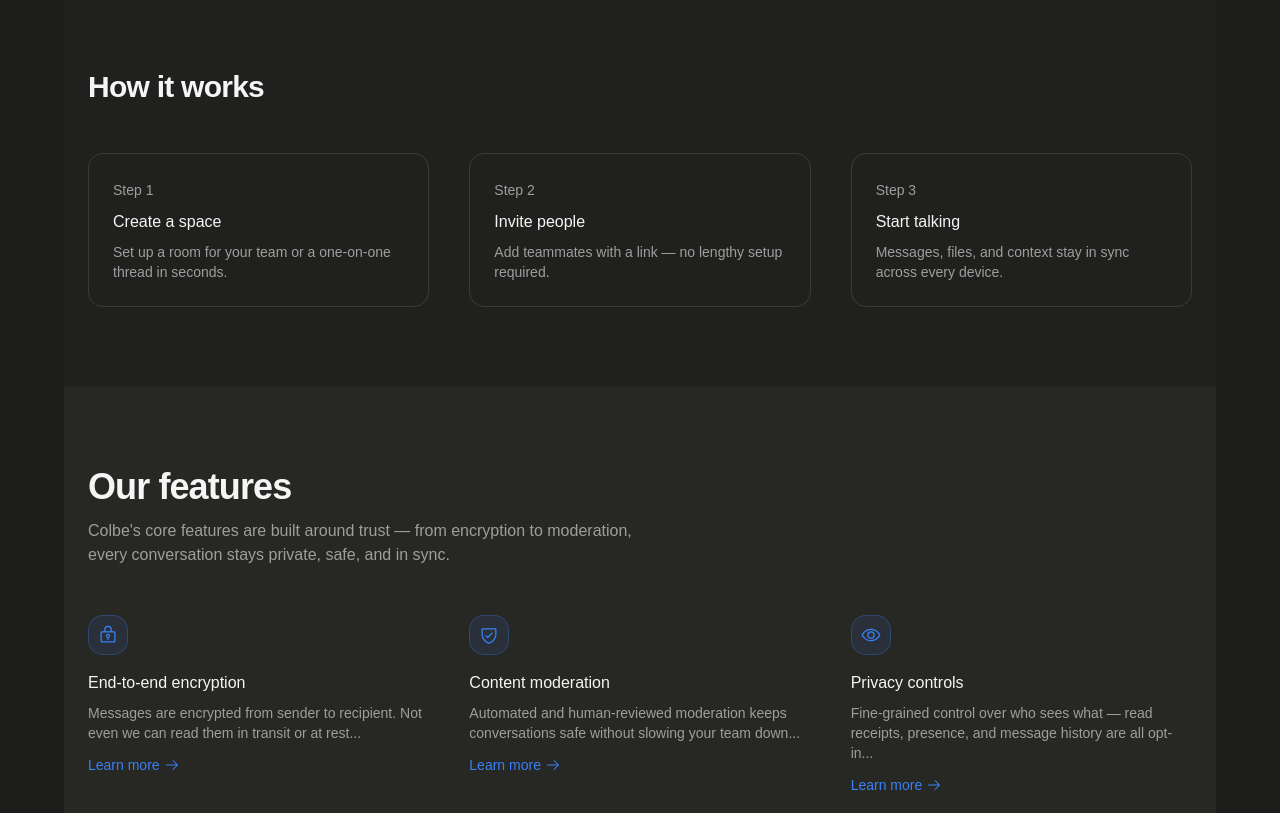
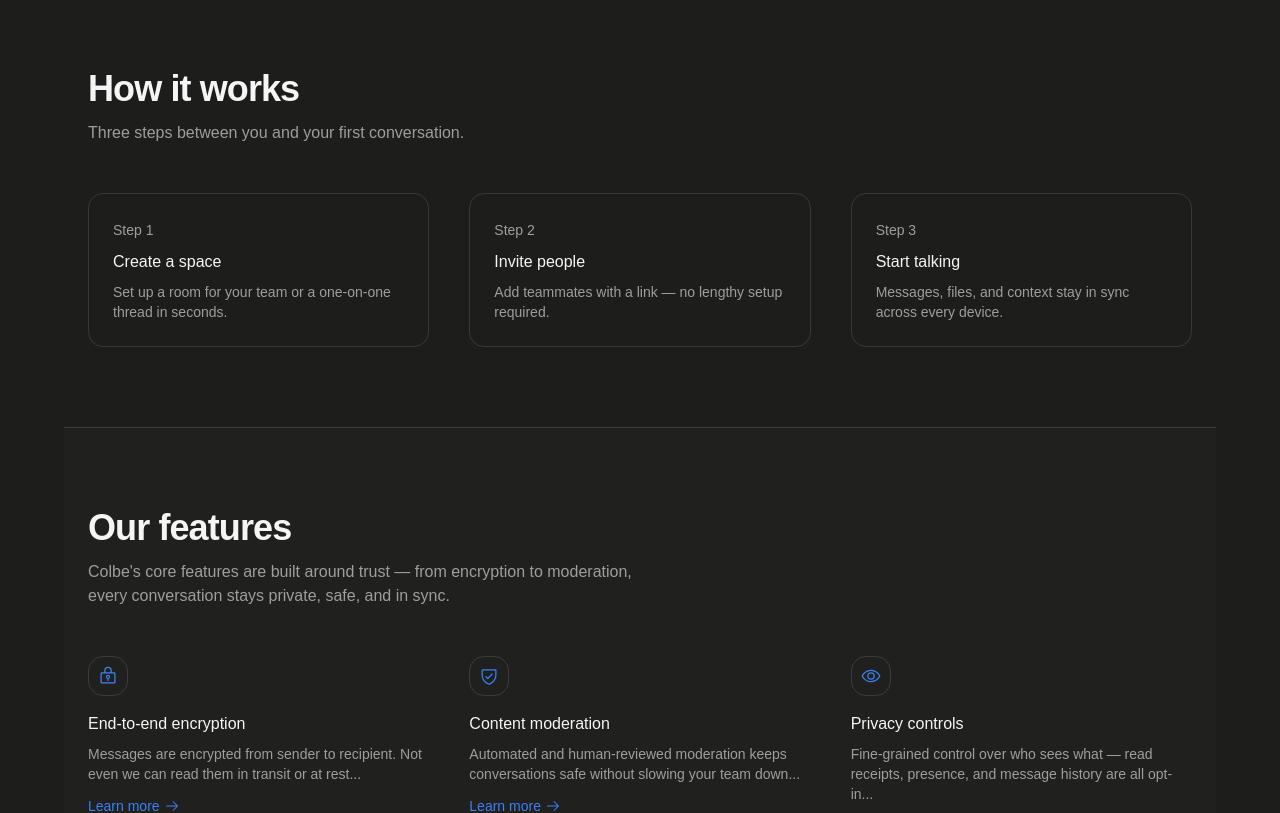
Before and after one commit to Colbem-Studio/colbe, a Next.js app: page / in a window 1280 px wide. Shown: the part 580-1393 px from the top of the page. Built offline with nearby package versions, Linux system fonts and the light colour scheme.

Commit message:
chore: many audits

```diff
--- a/src/components/marketing/features.tsx
+++ b/src/components/marketing/features.tsx
@@ -43,7 +43,7 @@ const FEATURES = [
 
 export function MarketingFeatures() {
   return (
-    <section id="features" className="bg-card">
+    <section id="features" className="border-t border-border bg-card/40">
       <div className="mx-auto max-w-6xl px-6 py-20">
         <h2 className="text-3xl font-semibold tracking-tight text-foreground md:text-4xl">
           Our features
@@ -58,7 +58,7 @@ export function MarketingFeatures() {
             const Icon = feature.icon;
             return (
               <div key={feature.title}>
-                <div className="flex h-10 w-10 items-center justify-center rounded-[15px] border border-primary/30 bg-primary/10">
+                <div className="flex h-10 w-10 items-center justify-center rounded-[15px] border border-border">
                   <Icon className="h-5 w-5 text-primary" />
                 </div>
                 <h3 className="mt-4 text-base font-medium text-foreground">
--- a/src/components/marketing/how-it-works.tsx
+++ b/src/components/marketing/how-it-works.tsx
@@ -6,11 +6,14 @@ const STEPS = [
 
 export function HowItWorks() {
   return (
-    <section id="how-it-works" className="border-t border-border bg-card/40">
+    <section id="how-it-works" className="border-t border-border">
       <div className="mx-auto max-w-6xl px-6 py-20">
-        <h2 className="text-2xl font-semibold tracking-tight text-foreground md:text-3xl">
+        <h2 className="text-3xl font-semibold tracking-tight text-foreground md:text-4xl">
           How it works
         </h2>
+        <p className="mt-3 max-w-xl text-sm text-muted-foreground md:text-base">
+          Three steps between you and your first conversation.
+        </p>
         <div className="mt-12 grid gap-10 md:grid-cols-3">
           {STEPS.map((step, i) => (
             <div key={step.title} className="rounded-[15px] border border-border p-6">
```
